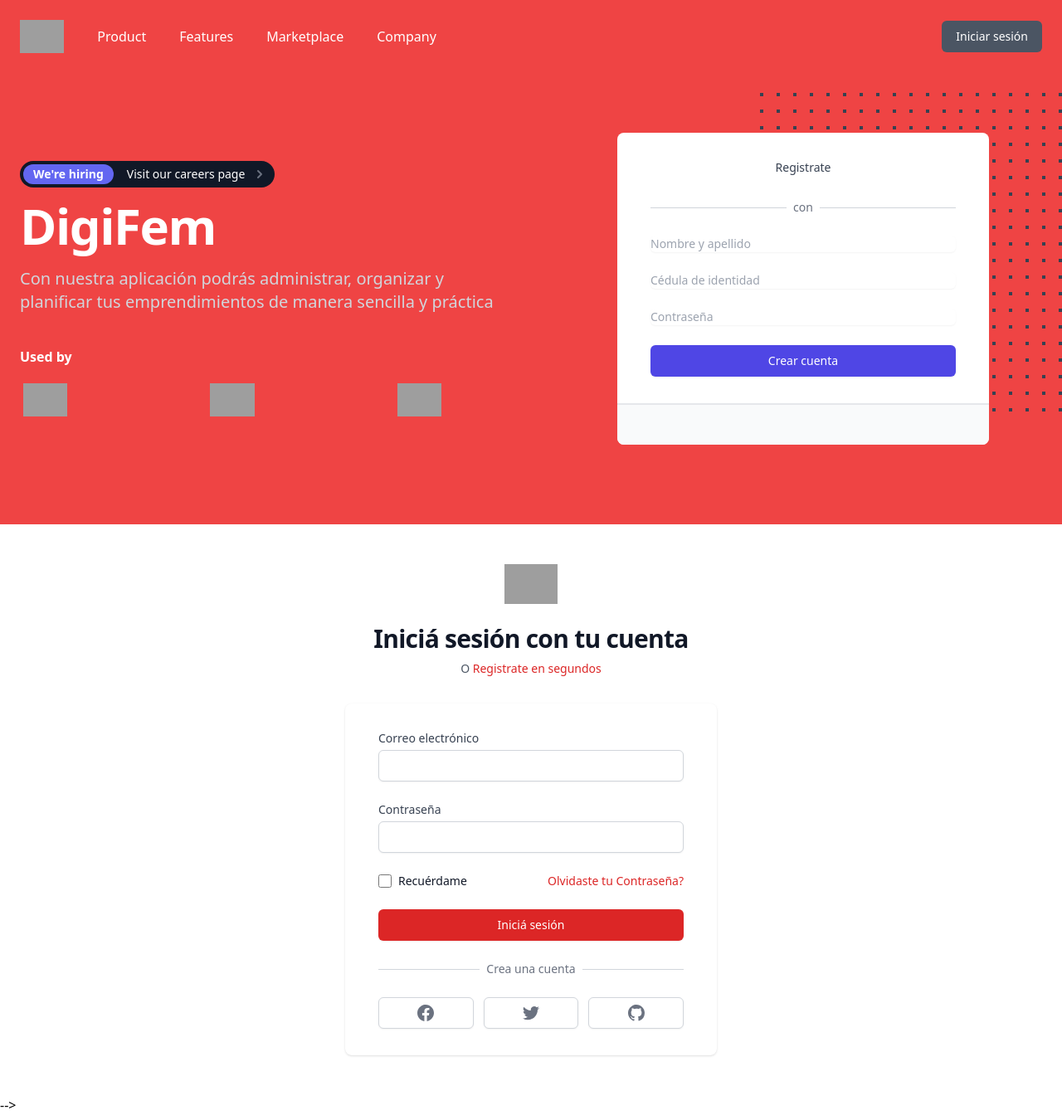
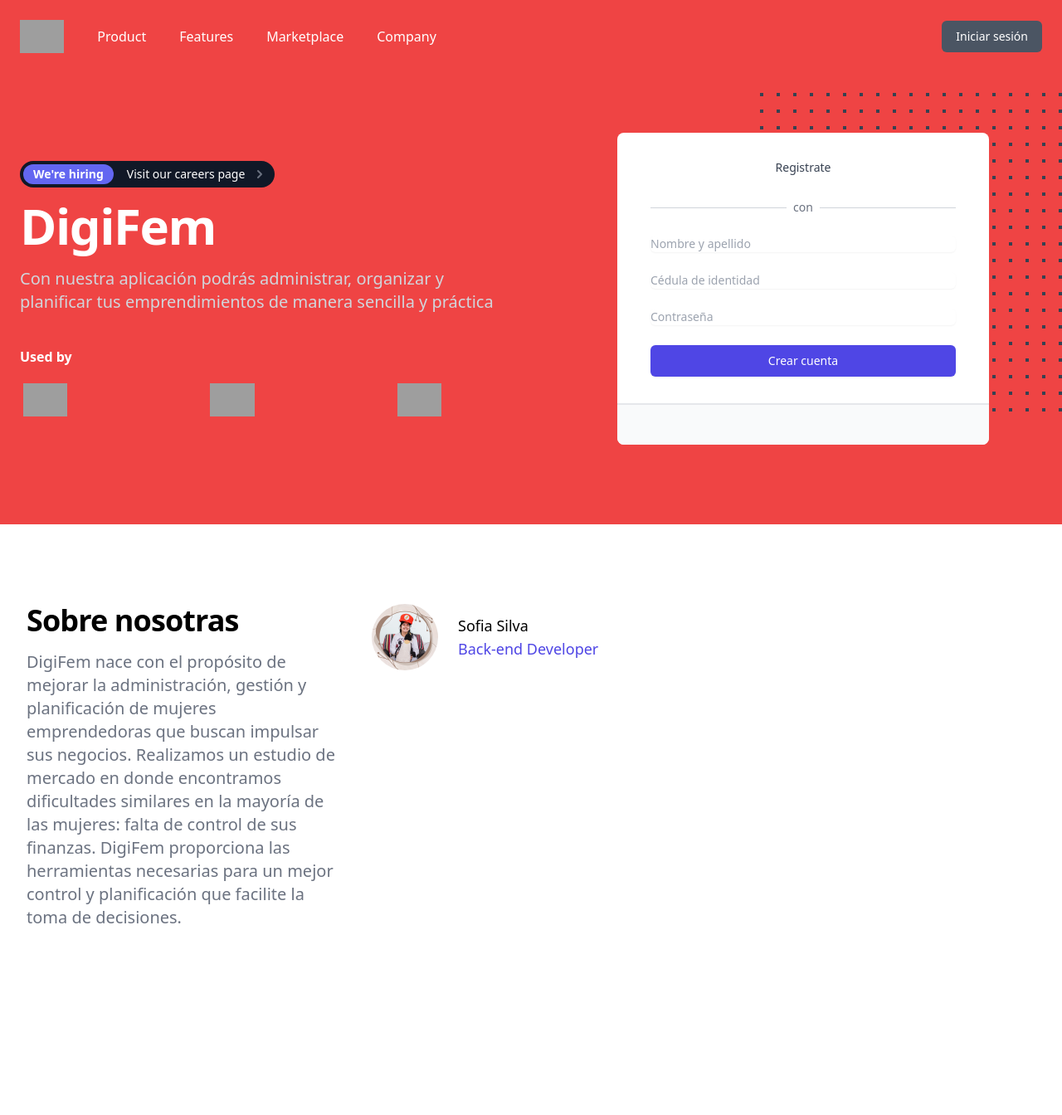
Before and after one commit to endagafi/dementors, a Flask app: page / in a window 1280 px wide. Shown: the whole page at 83% size. After the commit the page ends 1113 px from the top, so only its background shows below. Run offline with Flask 2, Linux system fonts and the light colour scheme; some libraries are stand-ins or nearby versions; grey boxes are pictures that could not be loaded.

Commit message:
paginas eliminadas

```diff
--- a/templates/dashboard.html
+++ b/templates/dashboard.html
@@ -7,7 +7,7 @@
     <title>Inicio</title>
 </head>
 <body>
-    <h1>Esto sera el dashboad</h1>
+    <h1>Esto sera el dashboard</h1>
     <a href="{{ url_for('login') }}">Login</a>
     <a href="{{ url_for('create_user') }}">Crear cuenta</a>
 </body>
--- a/templates/index.html
+++ b/templates/index.html
@@ -178,91 +178,35 @@
         </main>
       </div>
     </div>
-
-    <div class="min-h-full flex flex-col justify-center py-12 sm:px-6 lg:px-8">
-      <div class="sm:mx-auto sm:w-full sm:max-w-md">
-        <img class="mx-auto h-12 w-auto" src="https://tailwindui.com/img/logos/workflow-mark.svg?color=indigo&shade=600" alt="Workflow">
-        <h2 class="mt-6 text-center text-3xl tracking-tight font-bold text-gray-900">Inici&aacute; sesi&oacute;n con tu cuenta</h2>
-        <p class="mt-2 text-center text-sm text-gray-600">
-          O
-          <a href="#" class="font-medium text-red-600 hover:text-indigo-500"> Registrate en segundos</a>
-        </p>
+   <!-- This example requires Tailwind CSS v2.0+ -->
+<div class="bg-white">
+  <div class="mx-auto py-12 px-4 max-w-7xl sm:px-6 lg:px-8 lg:py-24">
+    <div class="grid grid-cols-1 gap-12 lg:grid-cols-3 lg:gap-8">
+      <div class="space-y-5 sm:space-y-4">
+        <h2 class="text-3xl font-bold tracking-tight sm:text-4xl sm:tracking-tight">Sobre nosotras</h2>
+        <p class="text-xl text-gray-500">DigiFem nace con el propósito de mejorar la administración, gestión y planificación
+          de mujeres emprendedoras que buscan impulsar sus negocios.
+          Realizamos un estudio de mercado en donde encontramos dificultades similares en la mayoría de las mujeres: falta de control de sus finanzas.
+          DigiFem proporciona las herramientas necesarias para un mejor control y planificación que facilite la toma de decisiones.</p>
       </div>
-
-      <div class="mt-8 sm:mx-auto sm:w-full sm:max-w-md">
-        <div class="bg-white py-8 px-4 shadow sm:rounded-lg sm:px-10">
-          <form class="space-y-6" action="#" method="POST">
-            <div>
-              <label for="email" class="block text-sm font-medium text-gray-700"> Correo electr&oacute;nico </label>
-              <div class="mt-1">
-                <input id="email" name="email" type="email" autocomplete="email" required class="appearance-none block w-full px-3 py-2 border border-gray-300 rounded-md shadow-sm placeholder-gray-400 focus:outline-none focus:ring-indigo-500 focus:border-indigo-500 sm:text-sm">
+      <div class="lg:col-span-2">
+        <ul role="list" class="space-y-12 sm:grid sm:grid-cols-2 sm:gap-12 sm:space-y-0 lg:gap-x-8">
+          <li>
+            <div class="flex items-center space-x-4 lg:space-x-6">
+              <img class="w-16 h-16 rounded-full lg:w-20 lg:h-20" src="static/SofiaSilva.png" alt="">
+              <div class="font-medium text-lg leading-6 space-y-1">
+                <h3>Sofia Silva</h3>
+                <p class="text-indigo-600">Back-end Developer</p>
               </div>
             </div>
+          </li>
 
-            <div>
-              <label for="password" class="block text-sm font-medium text-gray-700"> Contrase&ntilde;a</label>
-              <div class="mt-1">
-                <input id="password" name="password" type="password" autocomplete="current-password" required class="appearance-none block w-full px-3 py-2 border border-gray-300 rounded-md shadow-sm placeholder-gray-400 focus:outline-none focus:ring-indigo-500 focus:border-indigo-500 sm:text-sm">
-              </div>
-            </div>
-
-            <div class="flex items-center justify-between">
-              <div class="flex items-center">
-                <input id="remember-me" name="remember-me" type="checkbox" class="h-4 w-4 text-indigo-600 focus:ring-indigo-500 border-gray-300 rounded">
-                <label for="remember-me" class="ml-2 block text-sm text-gray-900"> Recu&eacuterdame </label>
-              </div>
-
-              <div class="text-sm">
-                <a href="#" class="font-medium text-red-600 hover:text-indigo-500"> Olvidaste tu Contrase&ntilde;a? </a>
-              </div>
-            </div>
-
-            <div>
-              <button type="submit" class="w-full flex justify-center py-2 px-4 border border-transparent rounded-md shadow-sm text-sm font-medium text-white bg-red-600 hover:bg-indigo-700 focus:outline-none focus:ring-2 focus:ring-offset-2 focus:ring-indigo-500">Inici&aacute; sesi&oacute;n</button>
-            </div>
-          </form>
-
-          <div class="mt-6">
-            <div class="relative">
-              <div class="absolute inset-0 flex items-center">
-                <div class="w-full border-t border-gray-300"></div>
-              </div>
-              <div class="relative flex justify-center text-sm">
-                <span class="px-2 bg-white text-gray-500"> Crea una cuenta</span>
-              </div>
-            </div>
-
-            <div class="mt-6 grid grid-cols-3 gap-3">
-              <div>
-                <a href="#" class="w-full inline-flex justify-center py-2 px-4 border border-gray-300 rounded-md shadow-sm bg-white text-sm font-medium text-gray-500 hover:bg-gray-50">
-                  <span class="sr-only">Sign in with Facebook</span>
-                  <svg class="w-5 h-5" fill="currentColor" viewBox="0 0 20 20" aria-hidden="true">
-                    <path fill-rule="evenodd" d="M20 10c0-5.523-4.477-10-10-10S0 4.477 0 10c0 4.991 3.657 9.128 8.438 9.878v-6.987h-2.54V10h2.54V7.797c0-2.506 1.492-3.89 3.777-3.89 1.094 0 2.238.195 2.238.195v2.46h-1.26c-1.243 0-1.63.771-1.63 1.562V10h2.773l-.443 2.89h-2.33v6.988C16.343 19.128 20 14.991 20 10z" clip-rule="evenodd" />
-                  </svg>
-                </a>
-              </div>
-
-              <div>
-                <a href="#" class="w-full inline-flex justify-center py-2 px-4 border border-gray-300 rounded-md shadow-sm bg-white text-sm font-medium text-gray-500 hover:bg-gray-50">
-                  <span class="sr-only">Sign in with Twitter</span>
-                  <svg class="w-5 h-5" fill="currentColor" viewBox="0 0 20 20" aria-hidden="true">
-                    <path d="M6.29 18.251c7.547 0 11.675-6.253 11.675-11.675 0-.178 0-.355-.012-.53A8.348 8.348 0 0020 3.92a8.19 8.19 0 01-2.357.646 4.118 4.118 0 001.804-2.27 8.224 8.224 0 01-2.605.996 4.107 4.107 0 00-6.993 3.743 11.65 11.65 0 01-8.457-4.287 4.106 4.106 0 001.27 5.477A4.073 4.073 0 01.8 7.713v.052a4.105 4.105 0 003.292 4.022 4.095 4.095 0 01-1.853.07 4.108 4.108 0 003.834 2.85A8.233 8.233 0 010 16.407a11.616 11.616 0 006.29 1.84" />
-                  </svg>
-                </a>
-              </div>
-
-              <div>
-                <a href="#" class="w-full inline-flex justify-center py-2 px-4 border border-gray-300 rounded-md shadow-sm bg-white text-sm font-medium text-gray-500 hover:bg-gray-50">
-                  <span class="sr-only">Sign in with GitHub</span>
-                  <svg class="w-5 h-5" fill="currentColor" viewBox="0 0 20 20" aria-hidden="true">
-                    <path fill-rule="evenodd" d="M10 0C4.477 0 0 4.484 0 10.017c0 4.425 2.865 8.18 6.839 9.504.5.092.682-.217.682-.483 0-.237-.008-.868-.013-1.703-2.782.605-3.369-1.343-3.369-1.343-.454-1.158-1.11-1.466-1.11-1.466-.908-.62.069-.608.069-.608 1.003.07 1.531 1.032 1.531 1.032.892 1.53 2.341 1.088 2.91.832.092-.647.35-1.088.636-1.338-2.22-.253-4.555-1.113-4.555-4.951 0-1.093.39-1.988 1.029-2.688-.103-.253-.446-1.272.098-2.65 0 0 .84-.27 2.75 1.026A9.564 9.564 0 0110 4.844c.85.004 1.705.115 2.504.337 1.909-1.296 2.747-1.027 2.747-1.027.546 1.379.203 2.398.1 2.651.64.7 1.028 1.595 1.028 2.688 0 3.848-2.339 4.695-4.566 4.942.359.31.678.921.678 1.856 0 1.338-.012 2.419-.012 2.747 0 .268.18.58.688.482A10.019 10.019 0 0020 10.017C20 4.484 15.522 0 10 0z" clip-rule="evenodd" />
-                  </svg>
-                </a>
-              </div>
-            </div>
-          </div>
-        </div>
+          <!-- More people... -->
+        </ul>
       </div>
     </div>
+  </div>
+</div>
+
   </body>
-</html> -->
+</html>
```
Also changed, not shown: templates/register_emp.html (deleted, +0 -22 lines), templates/registro.html (deleted, +0 -20 lines), static/SofiaSilva.png (added), 2 other files.
